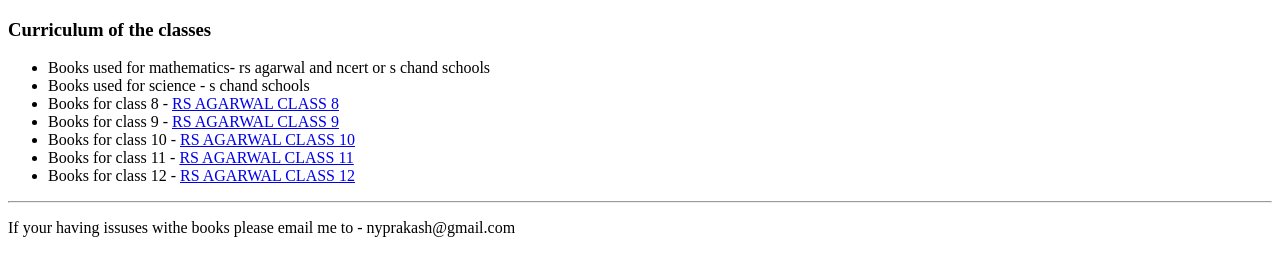
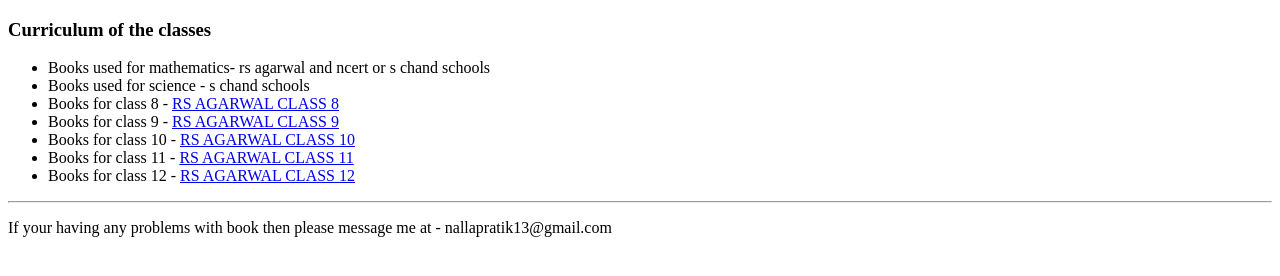
Before and after one commit to PN100/tt, a plain HTML site: page class book.html in a window 1280 px wide. Drawn offline with Linux system fonts and the light colour scheme.

Commit message:
Update class book.html

```diff
--- a/class book.html
+++ b/class book.html
@@ -29,9 +29,11 @@
       Books for class 12 - <a href="https://www.amazon.in/Secondary-Mathematics-Aggarwal-2018-19-Session/dp/9350271249/ref=sr_1_1?dchild=1&keywords=rs+aggarwal+class+12+maths&qid=1623493164&sr=8-1">RS AGARWAL CLASS 12</a>
     </li>
   </ul>
+    <hr>
+    <p>If your having any problems with book then please message me at - nallapratik13@gmail.com</p>
 </p>
-<hr>
-  <p>If your having issuses withe books please email me to - nyprakash@gmail.com</p>
+
+
 
 
   </body>
```
